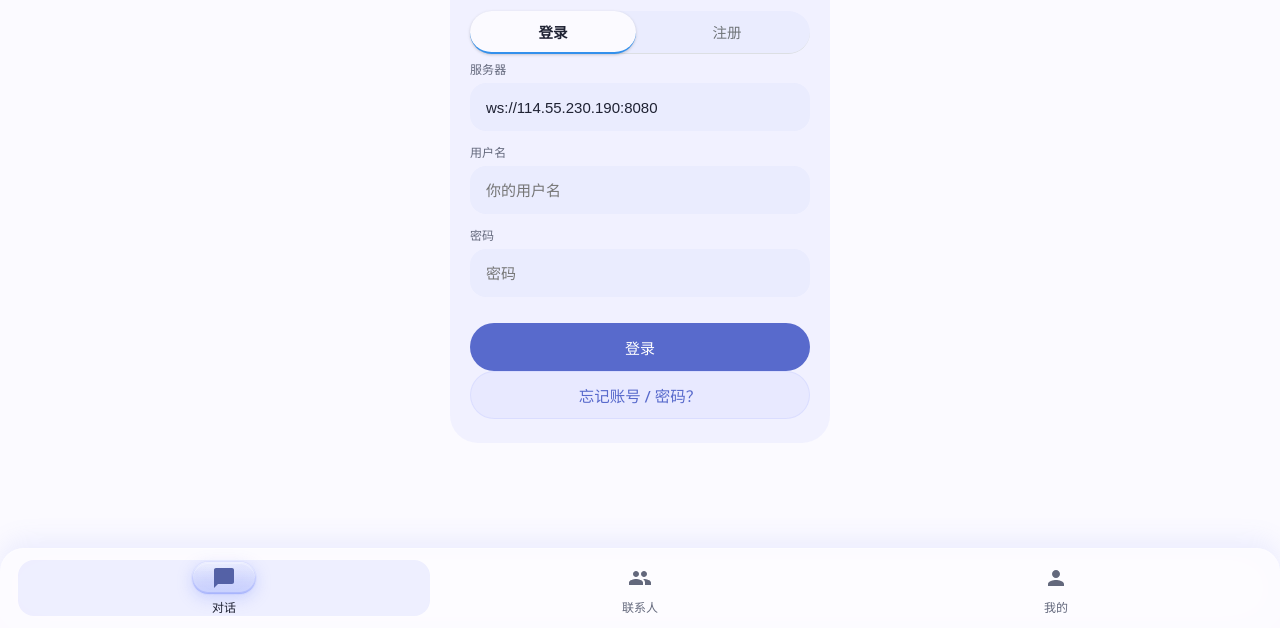
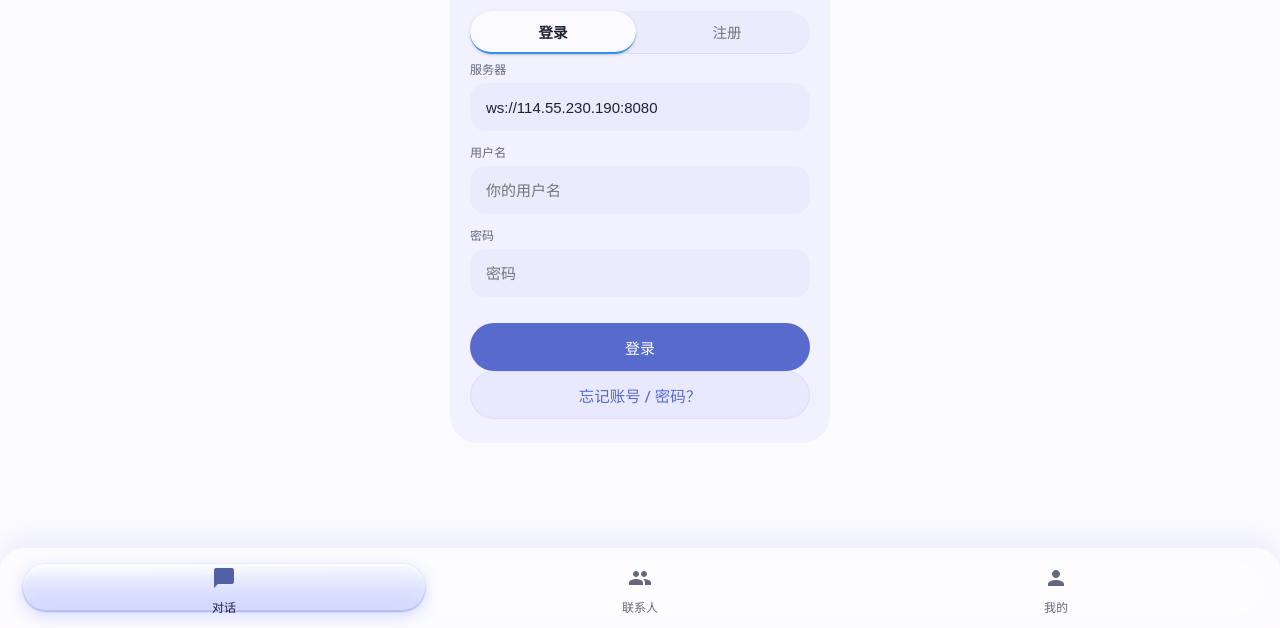
Before and after one commit to sunset20090820/zhiyuan-sunset, a plain HTML site: page client/app/index.html in a window 1280 px wide. Shown: the part 172-800 px from the top of the page. Drawn offline with Linux system fonts and the light colour scheme; no server answers.

Commit message:
UI 12.8：果冻流体铺满整个底部按钮（内容压在玻璃之上）；去掉 background-attachment:fixed（Android WebView 固定背景会留残影）

```diff
--- a/client/app/style-m3e.css
+++ b/client/app/style-m3e.css
@@ -954,13 +954,14 @@ html[data-skin] {
 html[data-skin="m3e"] .screen,
 html[data-skin="m3e"] .me-page,
 html[data-skin="m3e"] .chat { background: transparent; }
+/* 背景光晕：不要用 background-attachment: fixed —— Android WebView 对固定背景
+   支持差，滚动时容易出现灰条纹/残影（看起来像界面在乱刷）。App 本身不滚动文档，
+   普通背景就够用，还省一次重绘。 */
 html[data-skin="m3e"] body {
   background:
-    radial-gradient(120% 80% at 8% -10%, color-mix(in srgb, var(--accent) 26%, transparent) 0%, transparent 58%),
-    radial-gradient(100% 70% at 100% 8%, color-mix(in srgb, var(--accent-2, var(--accent)) 20%, transparent) 0%, transparent 62%),
-    radial-gradient(90% 60% at 50% 108%, color-mix(in srgb, var(--accent-3, var(--accent)) 16%, transparent) 0%, transparent 60%),
+    radial-gradient(120% 80% at 8% -10%, color-mix(in srgb, var(--accent) 24%, transparent) 0%, transparent 58%),
+    radial-gradient(100% 70% at 100% 8%, color-mix(in srgb, var(--accent-2, var(--accent)) 18%, transparent) 0%, transparent 62%),
     var(--m3e-surface);
-  background-attachment: fixed;
 }
 
 /* 玻璃通用外观 */
@@ -1268,3 +1269,12 @@ html[data-skin][data-theme="dark"] #friendList {
       color-mix(in srgb, var(--accent) 55%, transparent) 50%,
       rgba(255, 255, 255, .22) 100%);
 }
+
+/* 流体铺满整个按钮：按钮内容（图标+文字）要压在玻璃之上，否则会被盖住 */
+html[data-skin] .tab-item {
+  position: relative;
+  z-index: 1;
+}
+html[data-skin] #navPill { z-index: 0; }
+html[data-skin] .tab-item .tab-ico,
+html[data-skin] .tab-item { background-color: transparent; }
--- a/client/app/style-v48.css
+++ b/client/app/style-v48.css
@@ -1601,7 +1601,7 @@ body {
     radial-gradient(58vw 40vh at 102% 2%, rgba(255, 158, 196, .22), transparent 72%),
     radial-gradient(72vw 52vh at 50% 110%, rgba(127, 216, 196, .18), transparent 70%),
     linear-gradient(180deg, #fbf9ff 0%, #f8f7ff 46%, #fbf8fc 100%);
-  background-attachment: fixed;
+  /* 不用 fixed：Android WebView 对固定背景支持差，会留灰条纹/残影 */
 }
 html[data-theme="dark"] body {
   background-image:
--- a/client/app/version.js
+++ b/client/app/version.js
@@ -1 +1 @@
-window.APP_VERSION = "12.7";
+window.APP_VERSION = "12.8";
```
Also changed, not shown: README.md, client/app/app.js.
